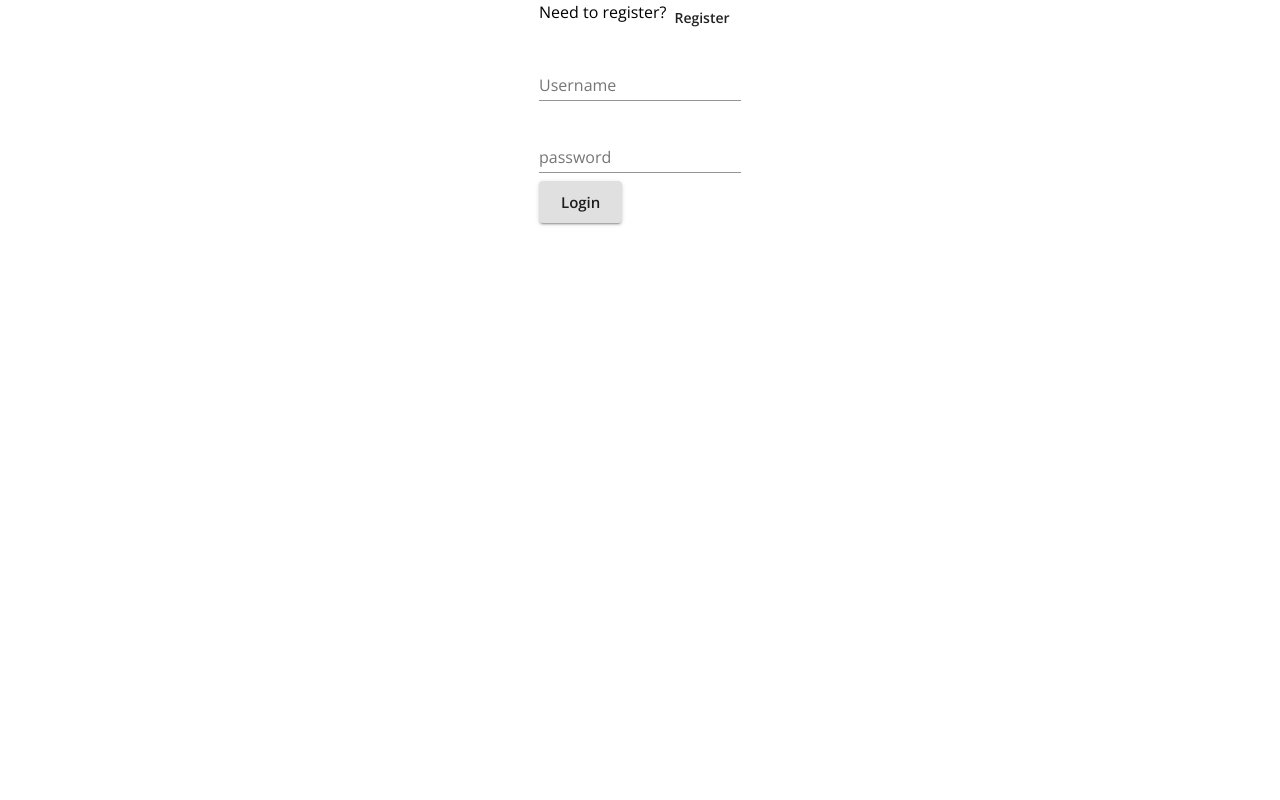
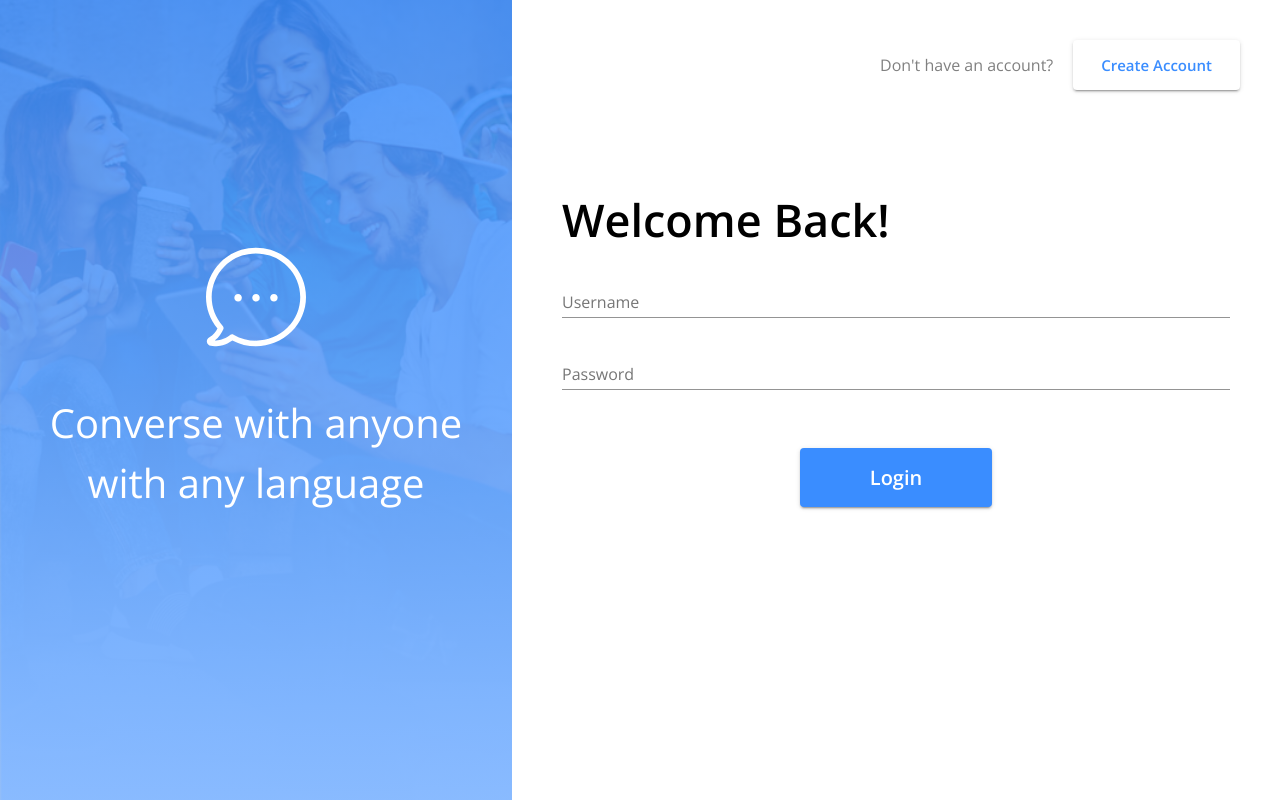
Before and after one commit to konradkop/Project_2, a React (Create React App) app in the folder client/: page /login in a window 1280 px wide. Built offline with nearby package versions, Linux system fonts and the light colour scheme; no server answers.

Commit message:
added stylings to Login and Signup Pages

```diff
--- a/client/src/Login.js
+++ b/client/src/Login.js
@@ -8,10 +8,114 @@ import {
   Button,
   FormControl,
   TextField,
+  Icon,
 } from "@material-ui/core";
 import { login } from "./store/utils/thunkCreators";
+import { makeStyles } from "@material-ui/core/styles";
+import backgroundImage from "./images/bg.png"
+import bubble from "./images/bubble.svg"
+const useStyles = makeStyles((theme) => ({
+
+  root: {
+    display: "flex",
+    height: "100vh",
+    [theme.breakpoints.down("600")]: {
+      display: "grid",
+    }
+  },
+  image:{
+    display: "flex",
+    flexGrow: 1,
+    //converted the colors to rgba since it supports opacity better
+    backgroundImage: "linear-gradient(to bottom, rgba(58, 141, 255, 0.85), rgba(134, 185, 255, 0.85)), url(" + backgroundImage + ")",
+    backgroundRepeat: "no-repeat;",
+    backgroundSize: "cover",
+    alignItems: "center",
+    justifyContent: "center",
+    maxWidth: "40%",
+    [theme.breakpoints.down("600")]: {
+      maxWidth: "100%"
+    }
+  },
+
+  imageText:{
+    margin: 5,
+    alignItems: "center",
+    justifyContent: "center",
+    textAlign: "center"
+  },
+  imageWords:{
+    fontSize: 40,
+    color: "white",
+    margin: 40
+  },
+
+  mainScreen:{
+    flexGrow: 5,
+    height: "80%",
+    padding: 40
+  },
+
+  form:{
+    display: "flex",
+    flexDirection: "column",
+    alignItems: "center",
+    height: "80%",
+    justifyContent: "center",
+  },
+
+  innerForm:{
+    margin: 10,
+  },
+
+  header:{
+    justifyContent:"flex-end",
+    alignItems: "center",
+    [theme.breakpoints.down("600")]: {
+      justifyContent:"center",
+      marginBottom: "20px"
+    }
+  },
+
+  secondaryButton:{
+    color: "#3A8DFF",
+    backgroundColor: "white",
+    padding: "12px 28px"
+  },
+
+  textLarge:{
+    fontSize: 45,
+    fontWeight: "bold",
+    [theme.breakpoints.down("600")]: {
+      fontSize: 30,
+    }
+  },
+
+  textGrey:{
+  color: "grey",
+  paddingRight: 20,
+  },
+
+  primaryButtonContainer:{
+    display: "flex",
+    marginTop: 50,
+    justifyContent:"center",
+  },
+
+  primaryButton:{
+    color: "white",
+    backgroundColor: "#3A8DFF",
+    padding: "12px 70px",
+    fontSize: 20,
+    fontWeight: "bold",
+  }
+
+}));
+
 
 const Login = (props) => {
+  const classes = useStyles();
+
   const history = useHistory();
   const { user, login } = props;
 
@@ -27,42 +131,57 @@ const Login = (props) => {
     return <Redirect to="/home" />;
   }
 
+
   return (
-    <Grid container justify="center">
-      <Box>
-        <Grid container item>
-          <Typography>Need to register?</Typography>
-          <Button onClick={() => history.push("/register")}>Register</Button>
+    <Box className={classes.root}>
+        <Grid className={classes.image}>
+          <Grid className={classes.imageText}>
+            <Icon>
+              <img src={bubble} alt="bubble" height="100" width="100"/>
+            </Icon>
+            <Typography className={classes.imageWords}>Converse with anyone with any language</Typography>
           </Grid>
-        <form onSubmit={handleLogin}>
-          <Grid>
-            <Grid>
-              <FormControl margin="normal" required>
+        </Grid>
+
+      <Grid className={classes.mainScreen}>
+          <Grid container item className={classes.header}>
+            <Typography className={classes.textGrey}>Don't have an account?</Typography>
+            <Button variant="contained" size="large" className={classes.secondaryButton}  onClick={() => history.push("/register")}>Create Account</Button>
+          </Grid>
+          <form onSubmit={handleLogin} class={classes.form}>
+          <FormControl fullWidth>
+            <Grid class={classes.innerForm}>
+              <Grid display="flex">
+              <Typography className={classes.textLarge}>Welcome Back!</Typography>
+                <FormControl margin="normal" required fullWidth>
                   <TextField
-                  aria-label="username"
+                    aria-label="Username"
                     label="Username"
                     name="username"
                     type="text"
+                    fullWidth
                   />
                 </FormControl>
               </Grid>
-            <FormControl margin="normal" required>
+              <FormControl margin="normal" required fullWidth>
                 <TextField
-                label="password"
-                aria-label="password"
+                  label="Password"
+                  aria-label="Password"
                   type="password"
                   name="password"
+                  fullWidth
                 />
               </FormControl>
-            <Grid>
-              <Button type="submit" variant="contained" size="large">
+              <Grid className={classes.primaryButtonContainer}>
+                <Button type="submit" variant="contained" size="large"  className={classes.primaryButton}>
                   Login
                 </Button>
               </Grid>
             </Grid>
+            </FormControl>
           </form>
+      </Grid>
     </Box>
-    </Grid>
   );
 };
 
--- a/client/src/Signup.js
+++ b/client/src/Signup.js
@@ -9,13 +9,117 @@ import {
   FormControl,
   TextField,
   FormHelperText,
+  Icon,
 } from "@material-ui/core";
 import { register } from "./store/utils/thunkCreators";
+import backgroundImage from "./images/bg.png"
+import bubble from "./images/bubble.svg"
+import { makeStyles } from "@material-ui/core/styles";
+
+
+const useStyles = makeStyles((theme) => ({
+
+  root: {
+    display: "flex",
+    height: "100vh",
+    [theme.breakpoints.down("600")]: {
+      display: "grid",
+    }
+  },
+  image:{
+    display: "flex",
+    flexGrow: 1,
+    //converted the colors to rgba since it supports opacity better
+    backgroundImage: "linear-gradient(to bottom, rgba(58, 141, 255, 0.85), rgba(134, 185, 255, 0.85)), url(" + backgroundImage + ")",
+    backgroundRepeat: "no-repeat;",
+    backgroundSize: "cover",
+    alignItems: "center",
+    justifyContent: "center",
+    maxWidth: "40%",
+    [theme.breakpoints.down("600")]: {
+      maxWidth: "100%"
+    }
+  },
+
+  imageText:{
+    margin: 5,
+    alignItems: "center",
+    justifyContent: "center",
+    textAlign: "center"
+  },
+  imageWords:{
+    fontSize: 40,
+    color: "white",
+    margin: 40
+  },
+
+  mainScreen:{
+    flexGrow: 3 ,
+    height: "80%",
+    padding: 40,
+  },
+
+  form:{
+    display: "flex",
+    flexDirection: "column",
+    height: "80%",
+    justifyContent: "center",
+  },
+
+  innerForm:{
+    margin: 10,
+  },
+
+  header:{
+    justifyContent:"flex-end",
+    alignItems: "center",
+    [theme.breakpoints.down("600")]: {
+      justifyContent:"center",
+      marginBottom: "20px"
+    }
+  },
+
+  secondaryButton:{
+    color: "#3A8DFF",
+    backgroundColor: "white",
+    padding: "12px 28px"
+  },
+
+  textLarge:{
+    fontSize: 45,
+    fontWeight: "bold",
+    [theme.breakpoints.down("600")]: {
+      fontSize: 30,
+    }
+  },
+
+  textGrey:{
+  color: "grey",
+  paddingRight: 20
+  },
+
+  primaryButtonContainer:{
+    display: "flex",
+    marginTop: 50,
+    justifyContent:"center",
+  },
+
+  primaryButton:{
+    color: "white",
+    backgroundColor: "#3A8DFF",
+    padding: "12px 70px",
+    fontSize: 20,
+    fontWeight: "bold",
+  }
+
+}));
+
 
 const Login = (props) => {
   const history = useHistory();
   const { user, register } = props;
   const [formErrorMessage, setFormErrorMessage] = useState({});
+  const classes = useStyles();
 
   const handleRegister = async (event) => {
     event.preventDefault();
@@ -37,38 +141,53 @@ const Login = (props) => {
   }
 
   return (
-    <Grid container justify="center">
-      <Box>
-        <Grid container item>
-          <Typography>Need to log in?</Typography>
-          <Button onClick={() => history.push("/login")}>Login</Button>
+    <Grid className={classes.root}>
+      <Grid className={classes.image}>
+        <Grid className={classes.imageText}>
+          <Icon>
+            <img src={bubble} alt="bubble" height="100" width="100"/>
+          </Icon>
+        <Typography className={classes.imageWords}>Converse with anyone with any language</Typography>
       </Grid>
-        <form onSubmit={handleRegister}>
-          <Grid>
-            <Grid>
-              <FormControl>
+    </Grid>
+
+      <Box className={classes.mainScreen} fullWidth>
+
+        <Grid container item className={classes.header}>
+          <Typography className={classes.textGrey}>Need to log in?</Typography>
+          <Button variant="contained" size="large" className={classes.secondaryButton} onClick={() => history.push("/login")}>Login</Button>
+        </Grid>
+
+
+        <form onSubmit={handleRegister} class={classes.form}>
+          <Grid class={classes.innerForm}>
+            <Grid display="flex">
+              <FormControl fullWidth>
+                <Typography className={classes.textLarge}>Create an Account.</Typography>
                   <TextField
                     aria-label="username"
                     label="Username"
                     name="username"
                     type="text"
                     required
+                    fullWidth
                   />
               </FormControl>
             </Grid>
             <Grid>
-              <FormControl>
+              <FormControl fullWidth>
                 <TextField
                   label="E-mail address"
                   aria-label="e-mail address"
                   type="email"
                   name="email"
                   required
+                  fullWidth
                 />
               </FormControl>
             </Grid>
             <Grid>
-              <FormControl error={!!formErrorMessage.confirmPassword}>
+              <FormControl fullWidth error={!!formErrorMessage.confirmPassword}>
                 <TextField
                   aria-label="password"
                   label="Password"
@@ -76,6 +195,7 @@ const Login = (props) => {
                   inputProps={{ minLength: 6 }}
                   name="password"
                   required
+                  fullWidth
                 />
                 <FormHelperText>
                   {formErrorMessage.confirmPassword}
@@ -83,7 +203,7 @@ const Login = (props) => {
               </FormControl>
             </Grid>
             <Grid>
-              <FormControl error={!!formErrorMessage.confirmPassword}>
+              <FormControl fullWidth error={!!formErrorMessage.confirmPassword}>
                 <TextField
                   label="Confirm Password"
                   aria-label="confirm password"
@@ -91,15 +211,18 @@ const Login = (props) => {
                   inputProps={{ minLength: 6 }}
                   name="confirmPassword"
                   required
+                  fullWidth
                 />
                 <FormHelperText>
                   {formErrorMessage.confirmPassword}
                 </FormHelperText>
               </FormControl>
             </Grid>
-            <Button type="submit" variant="contained" size="large">
+            <Grid className={classes.primaryButtonContainer}>
+              <Button className={classes.primaryButton} type="submit" variant="contained" size="large">
                 Create
               </Button>
+            </Grid>
           </Grid>
         </form>
       </Box>
```
Also changed, not shown: client/src/images/bg.png (added), client/src/images/bubble.svg (added). Lines whose indentation alone changed are shown as unchanged.
